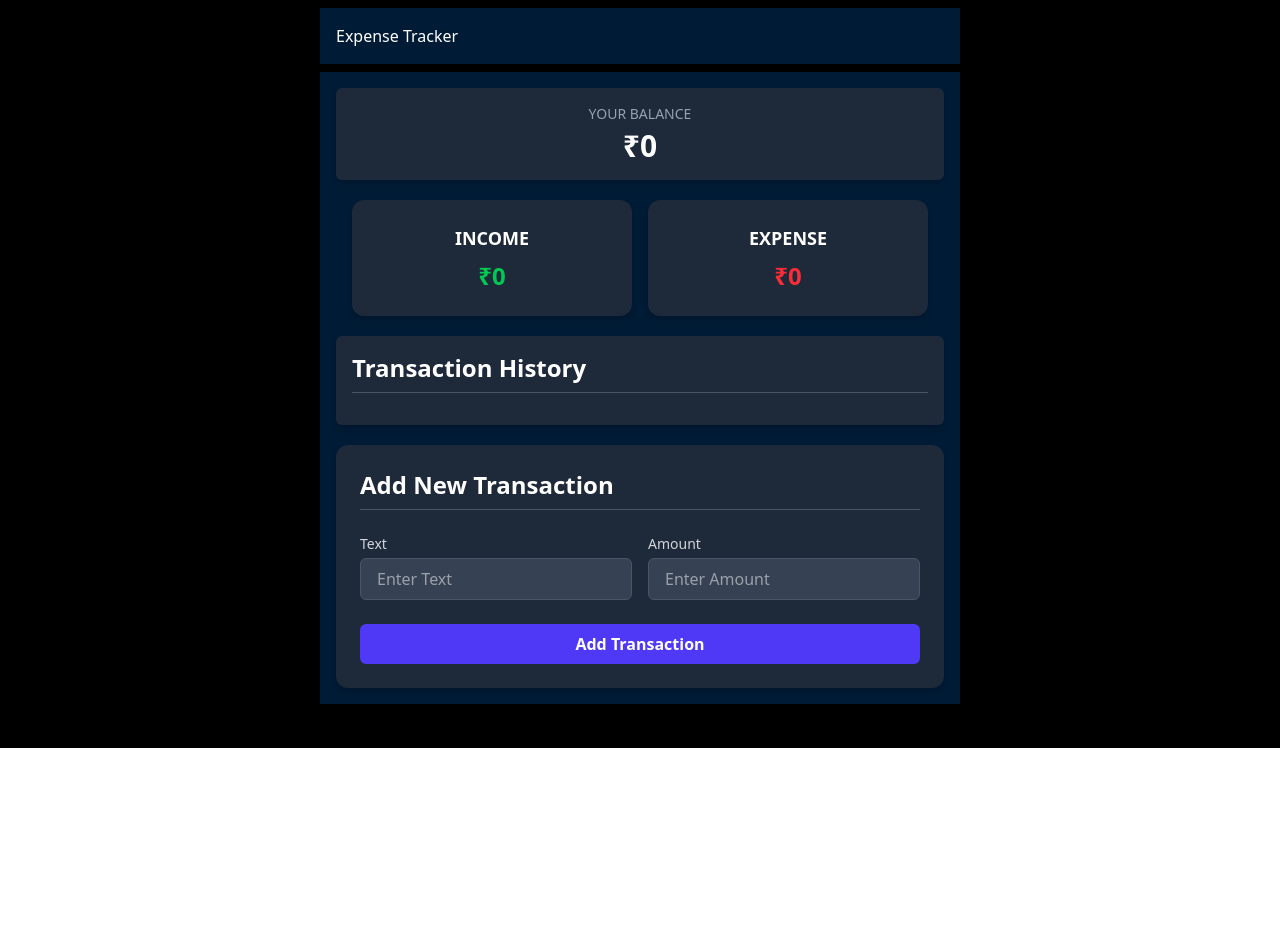
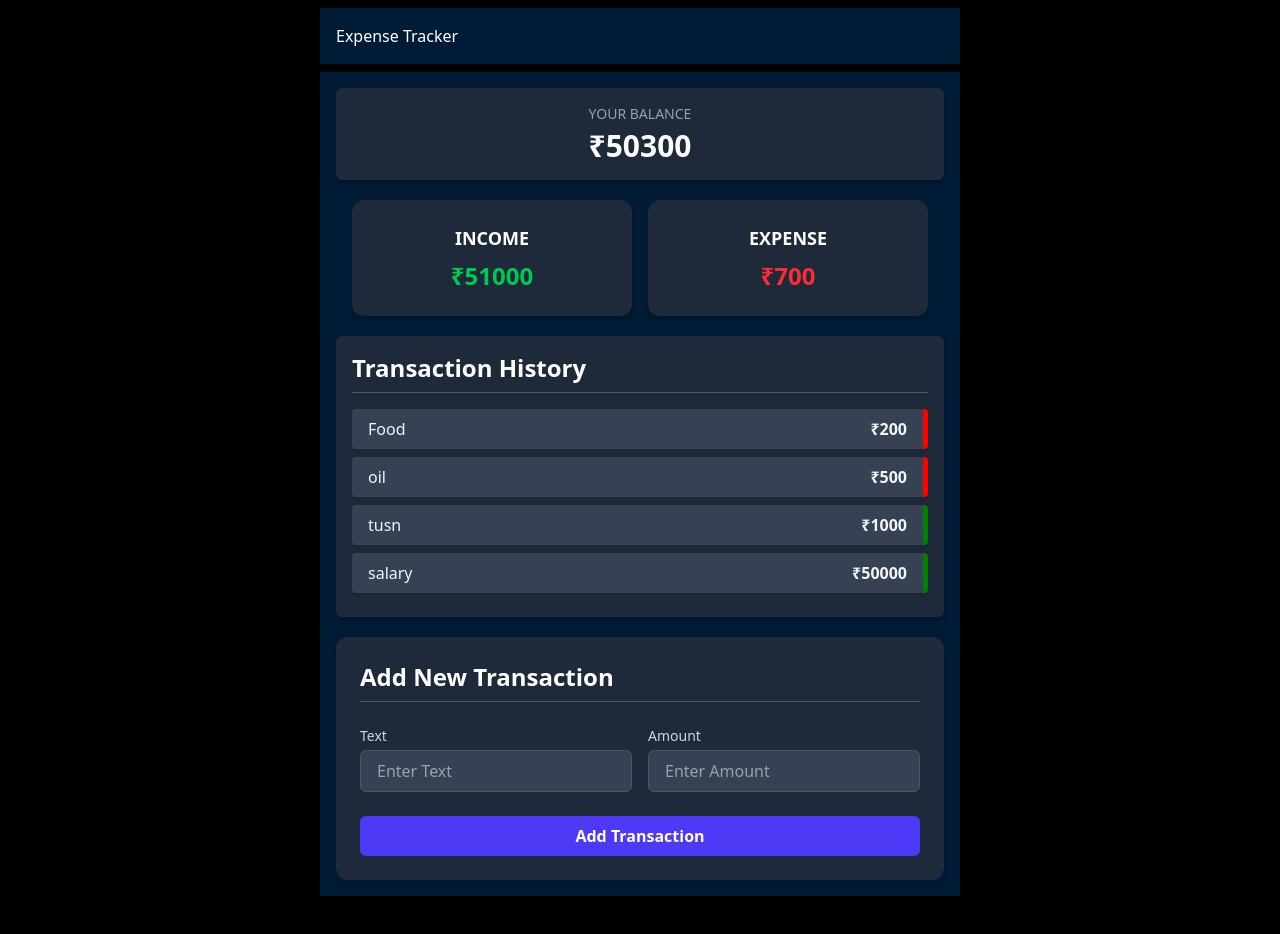
Before and after one commit to Soumita-Nag/ExpenseTracker, a Vue app: page / in a window 1280 px wide. Shown: the top 934 px of the page. Before the commit the page ends 800 px from the top, so only its background shows below. Built offline with nearby package versions, Linux system fonts and the light colour scheme.

Commit message:
delete transaction done

```diff
--- a/src/App.vue
+++ b/src/App.vue
@@ -6,7 +6,28 @@
   import TransactionHistory from './components/TransactionHistory.vue';
 
   import {ref,computed} from 'vue';
-  const transactions=ref([]);
+  import { useToast } from "vue-toastification";
+  const toast=useToast()
+  const transactions=ref([{
+        id:1,
+        text:"Food",
+        cost:-200,
+    },
+    {
+        id:2,
+        text:"oil",
+        cost:-500,
+    },
+    {
+        id:3,
+        text:"tusn",
+        cost:1000,
+    },
+    {
+        id:4,
+        text:"salary",
+        cost:50000,
+    },]);
 const balance=computed(()=>{
     return transactions.value.reduce((acc,t)=>{
         return acc+t.cost
@@ -37,6 +58,10 @@ const saveTransaction=(transactionData)=>{
 const generateUniqId=()=>{
   return Math.floor(Math.random() * 100000);
 }
+const deleteTransaction=(id)=>{
+  transactions.value=transactions.value.filter((t)=>t.id!=id);
+  toast.success('Transaction Deleted')
+}
 </script>
 
 <template>
@@ -48,7 +73,7 @@ const generateUniqId=()=>{
       <div class="w-full bg-[var(--color-bg-secondary-dark)] mt-2 p-4">
         <Balance :balance="balance"/>
         <IncomeExpenses :income="income" :expenses="expenses"/>
-        <TransactionHistory :transactions="transactions"/>
+        <TransactionHistory :transactions="transactions" @deleteTransaction="deleteTransaction"/>
         <AddTransaction @transactionSubmit="saveTransaction"/>
       </div>
     </div>
--- a/src/components/TransactionHistory.vue
+++ b/src/components/TransactionHistory.vue
@@ -37,8 +37,9 @@
             required: true,
         }
     })
+    const emit=defineEmits(['deleteTransaction'])
     const deleteList=(id)=>{
-      alert(id);
+      emit('deleteTransaction',id)
     }
 </script>
 
```
